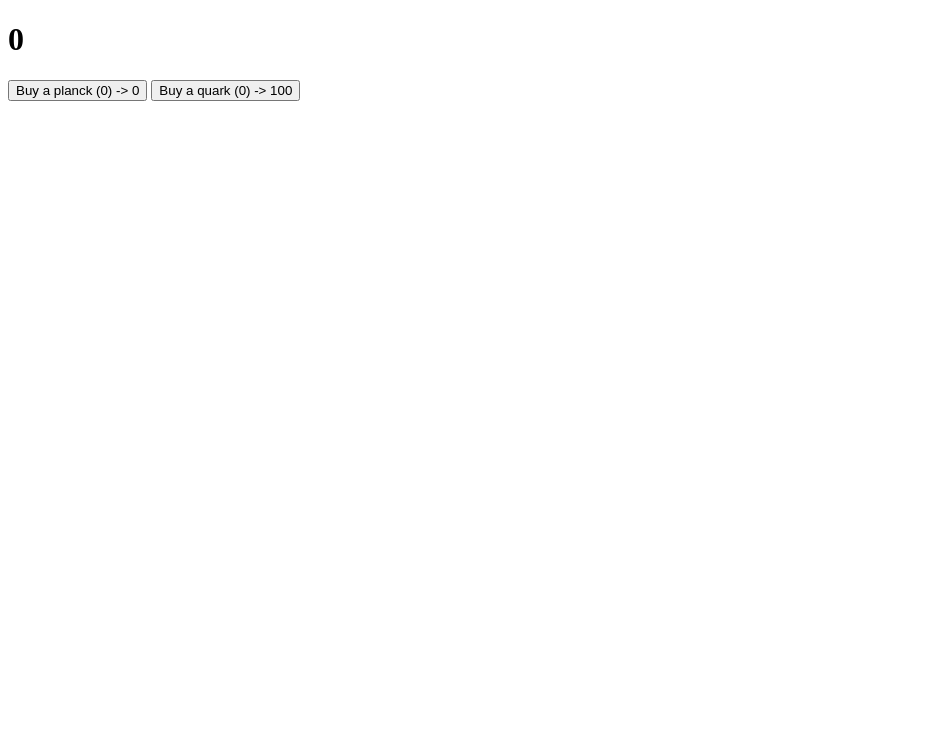
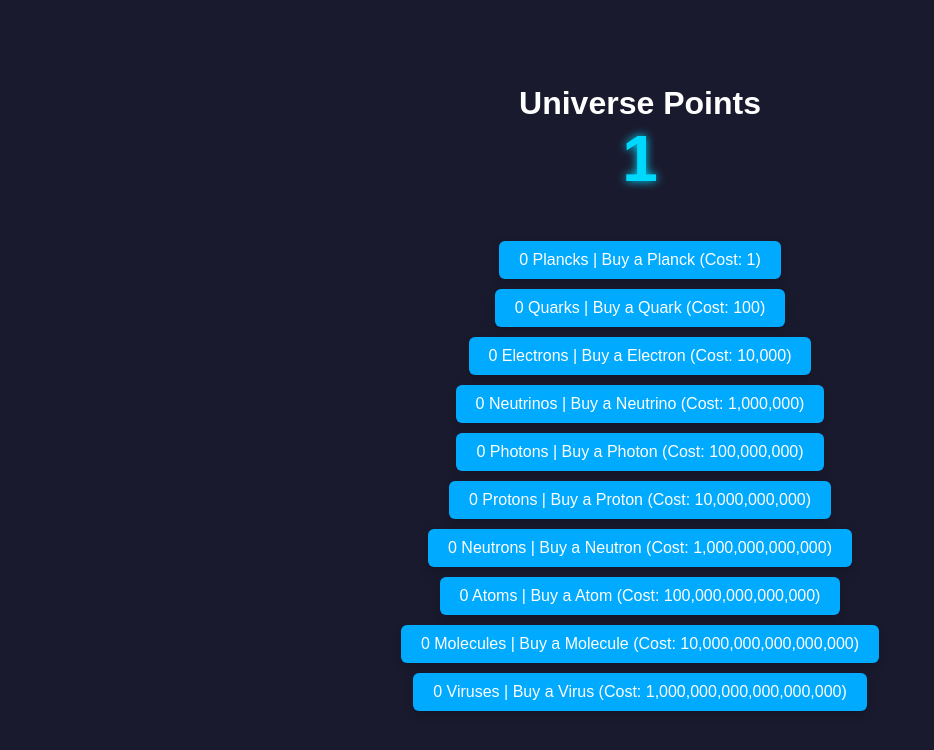
Before and after one commit to Bikzmal/incremental-universe, a plain HTML site: page index.html in a window 1280 px wide. Shown: the whole page, without its empty margins (0-934 px from the left). Drawn offline with Linux system fonts and the light colour scheme.

Commit message:
big update

```diff
--- a/classes.js
+++ b/classes.js
@@ -1,29 +1,21 @@
-class Upgrader {
-    constructor(price=0, priceExp=1.3) {
+export class Upgrader {
+    constructor(name, price=0, priceMul=2.0) {
+        this.name = name;
         this.price = price;
-        this.priceExp = priceExp;
+        this.priceMul = priceMul;
         this.amount = 0;
-
         this.startPrice = price;
     }
 
     inc(unipoints, amt) {
-        let creativeSource = unipoints == null;
-        if (!creativeSource) {
-            if (unipoints < this.price) {
-                return 0;
-            }
-        }
+        const creativeSource = unipoints == null;
+        if (!creativeSource && unipoints < this.price) return 0;
+
         this.amount += amt;
-        let currentPrice = this.price;
+        const currentPrice = this.price;
 
         if (!creativeSource) {
-            if (this.price < 2) {
-                this.price++;
-            } else {
-                this.price = Math.pow(this.price, this.priceExp);
-                this.price = Math.ceil(this.price);
-            }
+            this.price = this.price < 2 ? this.price + 1 : Math.ceil(this.price * this.priceMul);
         }
 
         return currentPrice;
@@ -35,9 +27,10 @@ class Upgrader {
 
     reset() {
         this.price = this.startPrice;
+        this.amount = 0;
+    }
+
+    generateHtml() {
+        return `${Math.trunc(this.amount).toLocaleString('en-US')} ${this.name}${this.name[this.name.length-1]=='s'?'es':'s'} | Buy a ${this.name} (Cost: ${Math.trunc(this.price).toLocaleString('en-US')})`;
     }
 }
-
-export class Planck extends Upgrader {}
-
-export class Quark extends Upgrader {}
--- a/index.html
+++ b/index.html
@@ -7,8 +7,19 @@
     <script type="module" src="script.js"></script>
   </head>
   <body>
-    <h1 id="uniPoints">0</h1>
-    <button id="buyPlanckButton">Buy a planck (0) -> 0</button>
-    <button id="buyQuarkButton">Buy a quark (0) -> 100</button>
+    <div class="pointsDisplay">
+      <h2>Universe Points</h2>
+      <h1 id="uniPoints">LOADING...</h1>
+    </div>
+    <button class="upgBtn" id="buyPlanckButton">LOADING...</button>
+    <button class="upgBtn" id="buyQuarkButton">LOADING...</button>
+    <button class="upgBtn" id="buyElectronButton">LOADING...</button>
+    <button class="upgBtn" id="buyNeutrinoButton">LOADING...</button>
+    <button class="upgBtn" id="buyPhotonButton">LOADING...</button>
+    <button class="upgBtn" id="buyProtonButton">LOADING...</button>
+    <button class="upgBtn" id="buyNeutronButton">LOADING...</button>
+    <button class="upgBtn" id="buyAtomButton">LOADING...</button>
+    <button class="upgBtn" id="buyMoleculeButton">LOADING...</button>
+    <button class="upgBtn" id="buyVirusButton">LOADING...</button>
   </body>
 </html>
--- a/script.js
+++ b/script.js
@@ -1,48 +1,62 @@
-import { Planck, Quark } from "./classes.js";
+import { Upgrader } from "./classes.js";
 
-//--------------------------------------------------- DO NOT TOUCH
+//--------------------------------------------------- INITIAL SETUP
 
-let uniPoints = 0;
+let uniPoints = 1;
 let uniPointsElement;
+const updateRatePerSecond = 30;
+const updateRate = (1 / updateRatePerSecond) * 1000;
 
-let updateRatePerSecond = 30;
-let updateRate = 1 / updateRatePerSecond * 1000;
+let now, before = Date.now();
 
-let now, before = new Date();
+// List of all upgrades
+const upgrades = {
+    planck: new Upgrader('Planck', Math.pow(10, 0)),
+    quark: new Upgrader('Quark', Math.pow(10, 2)),
+    electron: new Upgrader('Electron', Math.pow(10, 4)),
+    neutrino: new Upgrader('Neutrino', Math.pow(10, 6)),
+    photon: new Upgrader('Photon', Math.pow(10, 8)),
+    proton: new Upgrader('Proton', Math.pow(10, 10)),
+    neutron: new Upgrader('Neutron', Math.pow(10, 12)),
+    atom: new Upgrader('Atom', Math.pow(10, 14)),
+    molecule: new Upgrader('Molecule', Math.pow(10, 16)),
+    virus: new Upgrader('Virus', Math.pow(10, 18)),
+};
 
-let planck = new Planck(0, 1.1);
-let quark = new Quark(100, 1.2);
-/*
-Electron
-Neutrino
-Photon
-Proton
-Neutron
-Atom
-Molecule
-Virus
-*/
+// Get button elements
+const buttons = {
+    planck: document.getElementById("buyPlanckButton"),
+    quark: document.getElementById("buyQuarkButton"),
+    electron: document.getElementById("buyElectronButton"),
+    neutrino: document.getElementById("buyNeutrinoButton"),
+    photon: document.getElementById("buyPhotonButton"),
+    proton: document.getElementById("buyProtonButton"),
+    neutron: document.getElementById("buyNeutronButton"),
+    atom: document.getElementById("buyAtomButton"),
+    molecule: document.getElementById("buyMoleculeButton"),
+    virus: document.getElementById("buyVirusButton"),
+};
 
-//--------------------------------------------------- BUYERS
+//--------------------------------------------------- EVENT LISTENERS
 
-function buyPlanck() {
-    uniPoints -= planck.inc(uniPoints, 1);
+Object.keys(upgrades).forEach((upgradeKey) => {
+    buttons[upgradeKey].addEventListener('click', () => buy(upgrades[upgradeKey]));
+});
 
+//--------------------------------------------------- BUY FUNCTION
+
+function buy(upgrader) {
+    uniPoints -= upgrader.inc(uniPoints, 1);
     updateHtml();
-} document.getElementById("buyPlanckButton").addEventListener("click", buyPlanck);
+}
 
-function buyQuark() {
-    uniPoints -= quark.inc(uniPoints, 1);
-
-    updateHtml();
-} document.getElementById("buyQuarkButton").addEventListener("click", buyQuark);
-
-//--------------------------------------------------- UPDATER
+//--------------------------------------------------- UPDATE HTML
 
 function updateHtml() {
-    uniPointsElement.innerHTML = Math.floor(uniPoints);
-    document.getElementById("buyPlanckButton").innerHTML = "Buy a planck (" + Math.floor(planck.amount) + ") -> " + Math.floor(planck.price);
-    document.getElementById("buyQuarkButton").innerHTML = "Buy a quark (" + Math.floor(quark.amount) + ") -> " + Math.floor(quark.price);
+    uniPointsElement.innerHTML = Math.trunc(uniPoints).toLocaleString('en-US');
+    Object.keys(upgrades).forEach((upgradeKey) => {
+        buttons[upgradeKey].innerHTML = upgrades[upgradeKey].generateHtml();
+    });
 }
 
 //--------------------------------------------------- MAIN LOOP
@@ -53,20 +67,24 @@ function update() {
     }
 
     now = Date.now();
-    let elapsed = now - before;
-    let elapsedSeconds = elapsed / 1000;
+    const elapsed = now - before;
+    const elapsedSeconds = elapsed / 1000;
 
-    if (elapsed > 100) {
-        console.log(elapsedSeconds);
+    // Increment upgrades over time
+    upgrades.planck.inc(null, upgrades.quark.amount * elapsedSeconds);
+    upgrades.quark.inc(null, upgrades.electron.amount * elapsedSeconds);
+    upgrades.electron.inc(null, upgrades.neutrino.amount * elapsedSeconds);
+    upgrades.neutrino.inc(null, upgrades.photon.amount * elapsedSeconds);
+    upgrades.photon.inc(null, upgrades.proton.amount * elapsedSeconds);
+    upgrades.proton.inc(null, upgrades.neutron.amount * elapsedSeconds);
+    upgrades.neutron.inc(null, upgrades.atom.amount * elapsedSeconds);
+    upgrades.atom.inc(null, upgrades.molecule.amount * elapsedSeconds);
+    upgrades.molecule.inc(null, upgrades.virus.amount * elapsedSeconds);
 
-        planck.inc(null, quark.amount * elapsedSeconds);
-        uniPoints += planck.earned() * elapsedSeconds;
-    } else {
-        planck.inc(null, quark.amount / updateRatePerSecond);
-        uniPoints += planck.earned() / updateRatePerSecond;
-    }
+    uniPoints += upgrades.planck.earned() * elapsedSeconds;
 
     updateHtml();
+    before = Date.now();
+}
 
-    before = Date.now();
-} setInterval(update, updateRate);
+setInterval(update, updateRate);
--- a/style.css
+++ b/style.css
@@ -0,0 +1,67 @@
+/* Basic reset */
+* {
+    margin: 0;
+    padding: 0;
+    box-sizing: border-box;
+  }
+
+  /* Body and layout */
+  body {
+    font-family: 'Arial', sans-serif;
+    background-color: #1a1a2e;
+    color: #ffffff;
+    display: flex;
+    justify-content: center;
+    align-items: center;
+    height: 100vh;
+    flex-direction: column;
+  }
+
+  /* Heading */
+  h1 {
+    font-size: 4rem;
+    margin-bottom: 20px;
+    color: #00d9ff;
+    text-shadow: 0 0 10px #00d9ff;
+  }
+
+  /* Button styling */
+  button {
+    background-color: #00aaff;
+    border: none;
+    color: white;
+    padding: 10px 20px;  /* Reduced padding for smaller buttons */
+    font-size: 1rem;  /* Reduced font size */
+    margin: 5px;  /* Reduced margin between buttons */
+    cursor: pointer;
+    border-radius: 6px;  /* Slightly smaller border radius */
+    transition: background-color 0.3s ease, transform 0.3s ease;
+    box-shadow: 0 4px 10px rgba(0, 0, 0, 0.2);
+  }
+
+  /* Hover effects */
+  button:hover {
+    background-color: #007acc;
+    transform: scale(1.05);
+  }
+
+  /* Button active state */
+  button:active {
+    background-color: #005f99;
+  }
+
+  /* Button text style */
+  .upgBtn {
+    color: #ffffff;
+  }
+
+  /* Styling for Universe Points display */
+  .pointsDisplay {
+    text-align: center;
+    margin-bottom: 20px;
+  }
+
+  h2 {
+    font-size: 2rem;
+    color: #ffffff;
+  }
```
